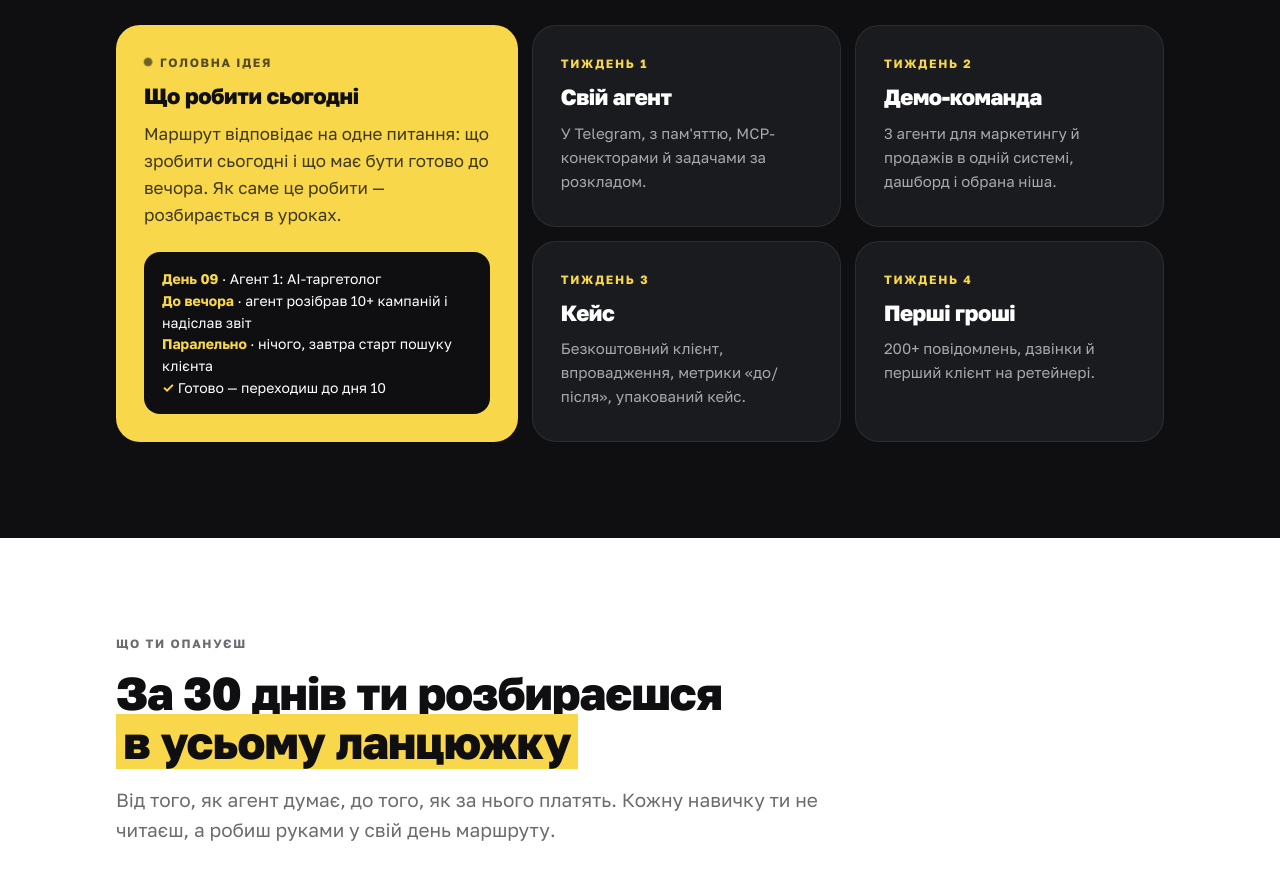
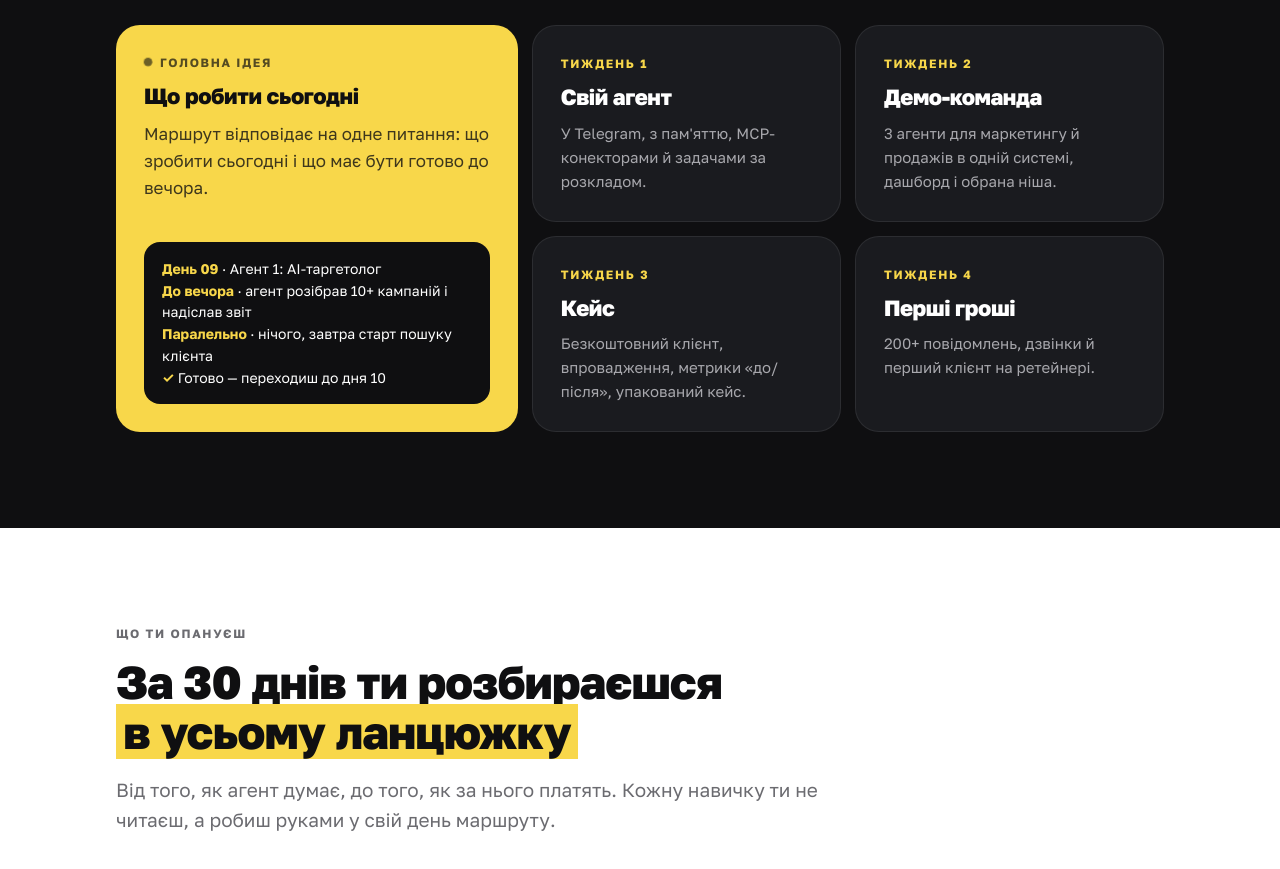
Before and after one commit to berenray/ai-lab_, a plain HTML site: page guides/roadmap/index.html in a window 1280 px wide. Shown: the part 1437-2306 px from the top of the page. Drawn offline with Linux system fonts and the light colour scheme; a web font is replaced by a local one.

Commit message:
Маршрут: прибрано речення про уроки з картки
Co-Authored-By: Claude Opus 5.5 <noreply@anthropic.com>

```diff
--- a/guides/roadmap/index.html
+++ b/guides/roadmap/index.html
@@ -473,7 +473,7 @@ a.cd:hover{background:var(--gold-wash)}a.cd.c:hover{background:var(--gold-muted)
   </div>
   <div class="bento">
     <div class="bc big reveal"><div><div class="role">Головна ідея</div><h3>Що робити сьогодні</h3>
-      <p>Маршрут відповідає на одне питання: що зробити сьогодні і що має бути готово до вечора. Як саме це робити — розбирається в уроках.</p></div>
+      <p>Маршрут відповідає на одне питання: що зробити сьогодні і що має бути готово до вечора.</p></div>
       <div class="digest-mini" id="digestMini">
         <div class="dl" style="transition-delay:.1s"><b>День 09</b> · Агент 1: AI-таргетолог</div>
         <div class="dl" style="transition-delay:.35s"><b>До вечора</b> · агент розібрав 10+ кампаній і надіслав звіт</div>
```
